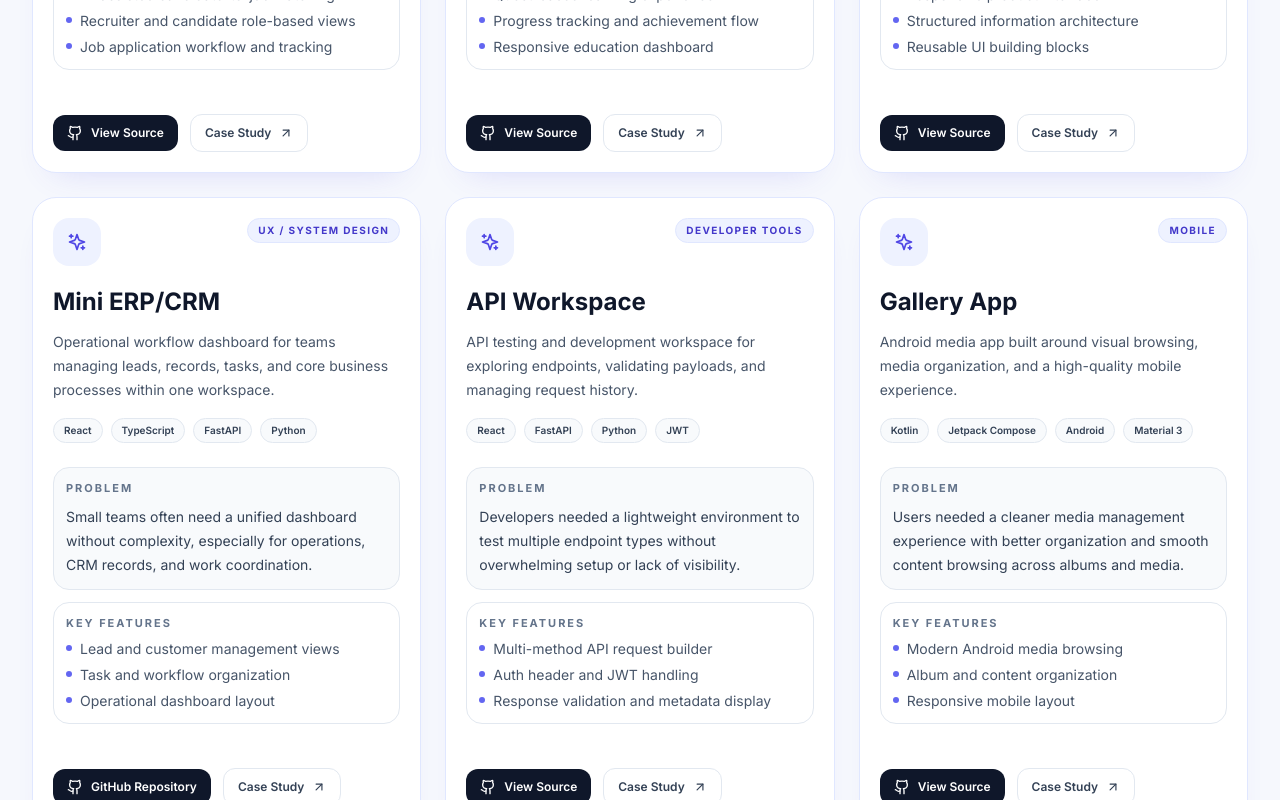
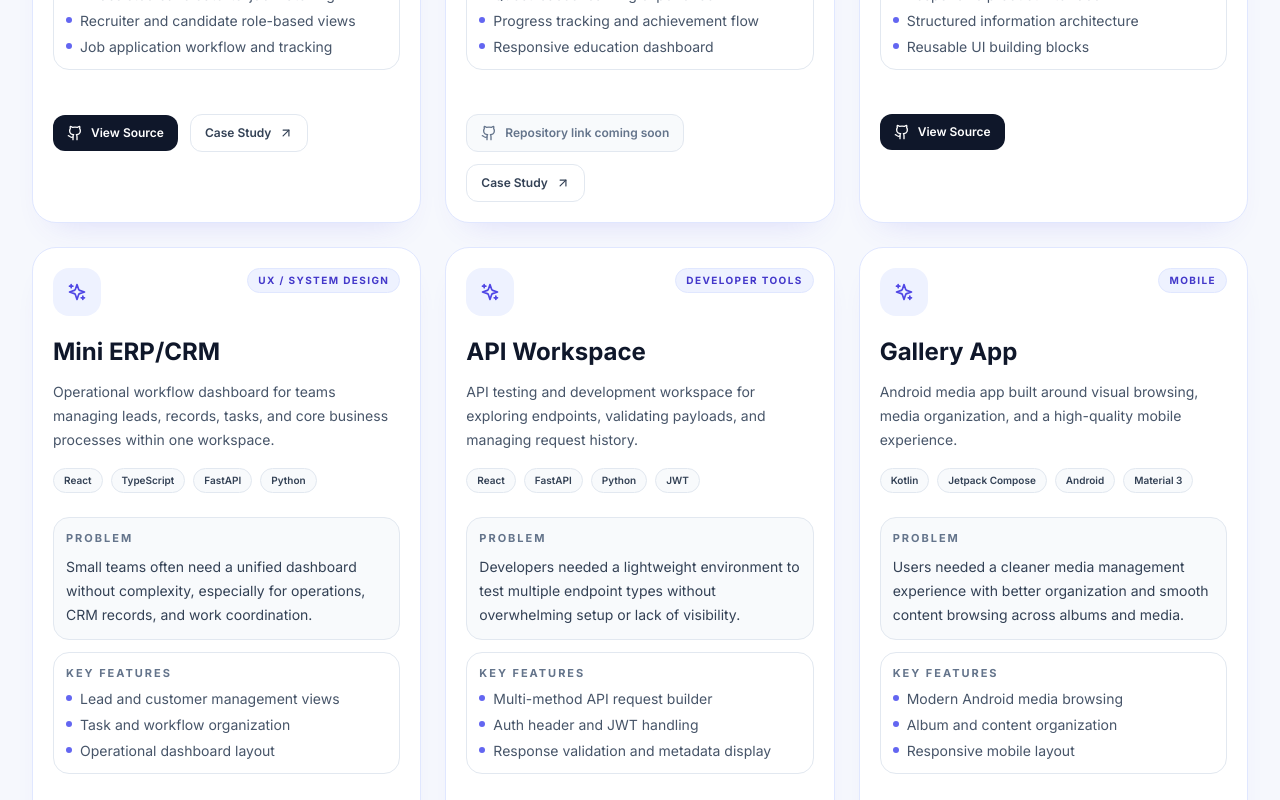
Before and after one commit to roshan-yadav-dev/Roshan_Portfolio, a React (Vite) app: page / in a window 1280 px wide. Shown: the part 3760-4560 px from the top of the page. Built offline with nearby package versions, Linux system fonts and the light colour scheme.

Commit message:
fix: improve portfolio links, SEO and accessibility

```diff
--- a/index.html
+++ b/index.html
@@ -10,10 +10,11 @@
     <meta property="og:title" content="Roshan Yadav | Frontend Engineer | Product-minded Developer | UI/UX Designer" />
     <meta property="og:description" content="Product-minded frontend engineer focused on UX, UI design, design systems, and high-quality user experiences." />
     <meta property="og:type" content="website" />
-    <meta property="og:url" content="https://github.com/roshan-yadav-dev/Roshan_Portfolio" />
+    <meta property="og:url" content="https://roshan-yadav-dev.github.io/Roshan_Portfolio/" />
     <meta name="twitter:card" content="summary_large_image" />
     <meta name="twitter:title" content="Roshan Yadav | Frontend Engineer | Product-minded Developer | UI/UX Designer" />
     <meta name="twitter:description" content="Product-minded frontend engineer focused on UX, UI design, design systems, and high-quality user experiences." />
+    <link rel="canonical" href="https://roshan-yadav-dev.github.io/Roshan_Portfolio/" />
     <link rel="preconnect" href="https://fonts.googleapis.com" />
     <link rel="preconnect" href="https://fonts.gstatic.com" crossorigin />
     <link href="https://fonts.googleapis.com/css2?family=Inter:wght@400;500;600;700;800;900&display=swap" rel="stylesheet" />
--- a/src/components/DesignSystemSection.jsx
+++ b/src/components/DesignSystemSection.jsx
@@ -38,8 +38,8 @@ export default function DesignSystemSection() {
               <p className="text-[11px] font-bold uppercase tracking-[0.18em] text-indigo-600">Design approach</p>
               <h3 className="mt-2 text-2xl font-bold text-slate-900">From Figma concepts to reusable frontend systems</h3>
             </div>
-            <a href="#" className="inline-flex items-center gap-2 rounded-xl border border-slate-200 bg-slate-50 px-4 py-2.5 text-sm font-semibold text-slate-700 transition hover:border-indigo-200 hover:text-indigo-700">
-              Figma prototype placeholder
+            <a href="#contact" className="inline-flex items-center gap-2 rounded-xl border border-slate-200 bg-slate-50 px-4 py-2.5 text-sm font-semibold text-slate-700 transition hover:border-indigo-200 hover:text-indigo-700">
+              Let&apos;s build with design systems
               <ArrowRight className="h-4 w-4" />
             </a>
           </div>
--- a/src/components/Footer.jsx
+++ b/src/components/Footer.jsx
@@ -4,8 +4,10 @@ export default function Footer() {
   return (
     <footer className="border-t border-slate-200 bg-white">
       <div className="mx-auto flex max-w-7xl flex-col gap-3 px-4 py-8 text-sm text-slate-600 sm:px-6 lg:flex-row lg:items-center lg:justify-between lg:px-8">
-        <p>© 2026 Roshan Yadav. Built with React, TypeScript, and a product design mindset.</p>
-        <p>Frontend Engineer • Product-minded Developer • UI/UX Designer</p>
+        <p>© 2026 Roshan Yadav. Built with React and a product design mindset.</p>
+        <a href="https://roshan-yadav-dev.github.io/Roshan_Portfolio/" target="_blank" rel="noopener noreferrer" className="transition hover:text-indigo-600">
+          roshan-yadav-dev.github.io/Roshan_Portfolio
+        </a>
       </div>
     </footer>
   );
--- a/src/components/ProjectCard.jsx
+++ b/src/components/ProjectCard.jsx
@@ -3,7 +3,10 @@ import { ArrowUpRight, Github, MonitorPlay, Sparkles } from 'lucide-react';
 
 export default function ProjectCard({ project }) {
   const isPlaceholder = Boolean(project.placeholder);
+  const hasSourceLink = Boolean(project.githubUrl && !project.githubUrl.startsWith('#'));
+  const hasCaseStudyLink = Boolean(project.caseStudyUrl);
   const sourceLabel = isPlaceholder ? 'GitHub Repository' : project.githubLabel || 'View Source';
+  const showSourceStatus = !hasSourceLink && Boolean(project.githubLabel);
 
   return (
     <article className="group flex h-full flex-col rounded-3xl border border-indigo-100 bg-white p-5 shadow-[0_18px_35px_-22px_rgba(79,70,229,0.2)] transition duration-300 hover:-translate-y-1 hover:border-indigo-200 hover:shadow-[0_20px_40px_-20px_rgba(79,70,229,0.35)]">
@@ -49,6 +52,7 @@ export default function ProjectCard({ project }) {
       </div>
 
       <div className="mt-6 flex flex-wrap items-center gap-3 pt-5">
+        {hasSourceLink && (
           <a
             href={project.githubUrl}
             target={project.githubUrl.startsWith('http') ? '_blank' : undefined}
@@ -58,6 +62,14 @@ export default function ProjectCard({ project }) {
             <Github className="h-4 w-4" />
             {sourceLabel}
           </a>
+        )}
+
+        {showSourceStatus && (
+          <span className="inline-flex items-center gap-2 rounded-xl border border-slate-200 bg-slate-50 px-3.5 py-2.5 text-xs font-semibold text-slate-500">
+            <Github className="h-4 w-4" />
+            {project.githubLabel}
+          </span>
+        )}
 
         {project.liveUrl && (
           <a
@@ -71,7 +83,7 @@ export default function ProjectCard({ project }) {
           </a>
         )}
 
-        {project.caseStudyUrl && (
+        {hasCaseStudyLink && (
           <a href={project.caseStudyUrl} className="inline-flex items-center gap-2 rounded-xl border border-slate-200 bg-white px-3.5 py-2.5 text-xs font-semibold text-slate-700 transition hover:border-indigo-200 hover:text-indigo-700">
             Case Study
             <ArrowUpRight className="h-3.5 w-3.5" />
--- a/src/components/Projects.jsx
+++ b/src/components/Projects.jsx
@@ -4,7 +4,7 @@ import { projectsData } from '../data/projectsData';
 import ProjectCard from './ProjectCard';
 
 export default function Projects() {
-  const categories = ['All', 'AI / Product', 'Full-Stack', 'Developer Tools', 'UX / System Design', 'Mobile'];
+  const categories = ['All', ...new Set(projectsData.map((project) => project.category))];
   const [selectedCategory, setSelectedCategory] = useState('All');
 
   const filteredProjects = selectedCategory === 'All'
@@ -32,6 +32,7 @@ export default function Projects() {
                 key={category}
                 type="button"
                 onClick={() => setSelectedCategory(category)}
+                aria-pressed={selectedCategory === category}
                 className={`rounded-xl px-3 py-2 text-xs font-semibold transition ${
                   selectedCategory === category
                     ? 'bg-indigo-600 text-white shadow-md shadow-indigo-200'
--- a/src/data/projectsData.js
+++ b/src/data/projectsData.js
@@ -36,10 +36,10 @@ export const projectsData = [
       'Interactive learning-focused UI design'
     ],
     techStack: ['React', 'JavaScript', 'Python', 'FastAPI', 'Tailwind CSS', 'REST APIs', 'PostgreSQL'],
-    githubUrl: 'https://github.com/roshan-yadav-dev/Code_Quest',
+    githubUrl: null,
     liveUrl: null,
     caseStudyUrl: '#codequest-case-study',
-    githubLabel: 'View Source'
+    githubLabel: 'Repository link coming soon'
   },
   {
     id: 'nexvia',
@@ -59,7 +59,7 @@ export const projectsData = [
     techStack: ['React', 'JavaScript', 'Node.js', 'Express', 'MongoDB', 'Tailwind CSS'],
     githubUrl: 'https://github.com/roshan-yadav-dev/Nexvia',
     liveUrl: null,
-    caseStudyUrl: '#nexvia-case-study',
+    caseStudyUrl: null,
     githubLabel: 'View Source'
   },
   {
@@ -78,10 +78,10 @@ export const projectsData = [
       'Modular UI patterns and enterprise-friendly structure'
     ],
     techStack: ['React', 'TypeScript', 'FastAPI', 'Python', 'Tailwind CSS', 'REST APIs'],
-    githubUrl: '#mini-erp-crm-placeholder',
+    githubUrl: null,
     liveUrl: null,
     caseStudyUrl: '#mini-erp-crm-case-study',
-    githubLabel: 'GitHub Repository',
+    githubLabel: 'Repository link coming soon',
     placeholder: true
   },
   {
@@ -102,7 +102,7 @@ export const projectsData = [
     techStack: ['React', 'FastAPI', 'Python', 'JWT', 'REST APIs', 'JavaScript', 'CSS3'],
     githubUrl: 'https://github.com/roshan-yadav-dev/API-Workspace',
     liveUrl: null,
-    caseStudyUrl: '#api-workspace-case-study',
+    caseStudyUrl: null,
     githubLabel: 'View Source'
   },
   {
@@ -123,7 +123,7 @@ export const projectsData = [
     techStack: ['Kotlin', 'Jetpack Compose', 'Android', 'Material 3', 'MVVM', 'Coroutines'],
     githubUrl: 'https://github.com/roshan-yadav-dev/GalleryApp',
     liveUrl: null,
-    caseStudyUrl: '#gallery-app-case-study',
+    caseStudyUrl: null,
     githubLabel: 'View Source'
   }
 ];
```
Also changed, not shown: src/components/Hero.jsx (+3 -12 lines), src/components/Navbar.jsx (+5 -3 lines). Lines whose indentation alone changed are shown as unchanged.
